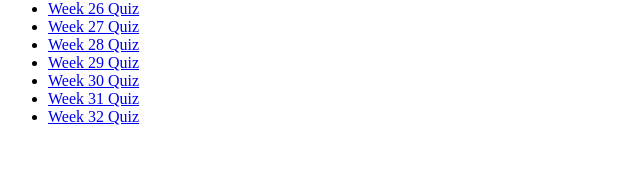
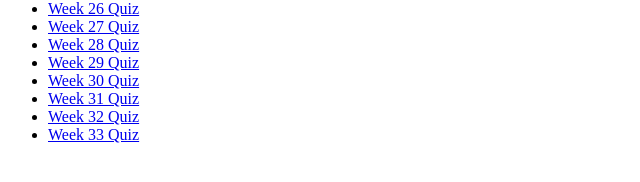
Before and after one commit to lmagnon/lmagnon.github.io, a plain HTML site: page index.html in a window 1280 px wide. Shown: the part 80-262 px from the top of the page, without its empty margins (0-640 px from the left). Drawn offline with Linux system fonts and the light colour scheme.

Commit message:
Update index.html

```diff
--- a/index.html
+++ b/index.html
@@ -16,6 +16,7 @@
     <li><a href="weeks/week30.html">Week 30 Quiz</a></li>
     <li><a href="weeks/week31.html">Week 31 Quiz</a></li>
     <li><a href="weeks/week32.html">Week 32 Quiz</a></li>
+    <li><a href="weeks/week33.html">Week 33 Quiz</a></li>
 </ul>
 
 </body>
```
